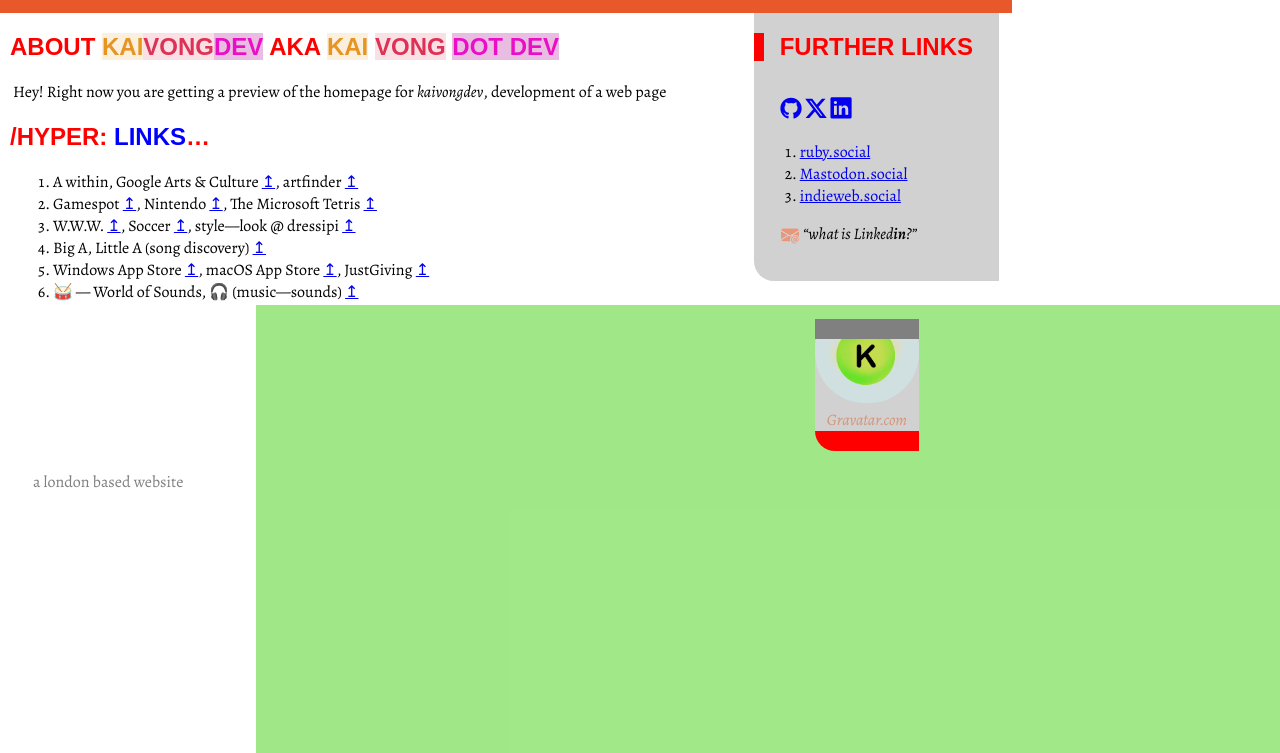
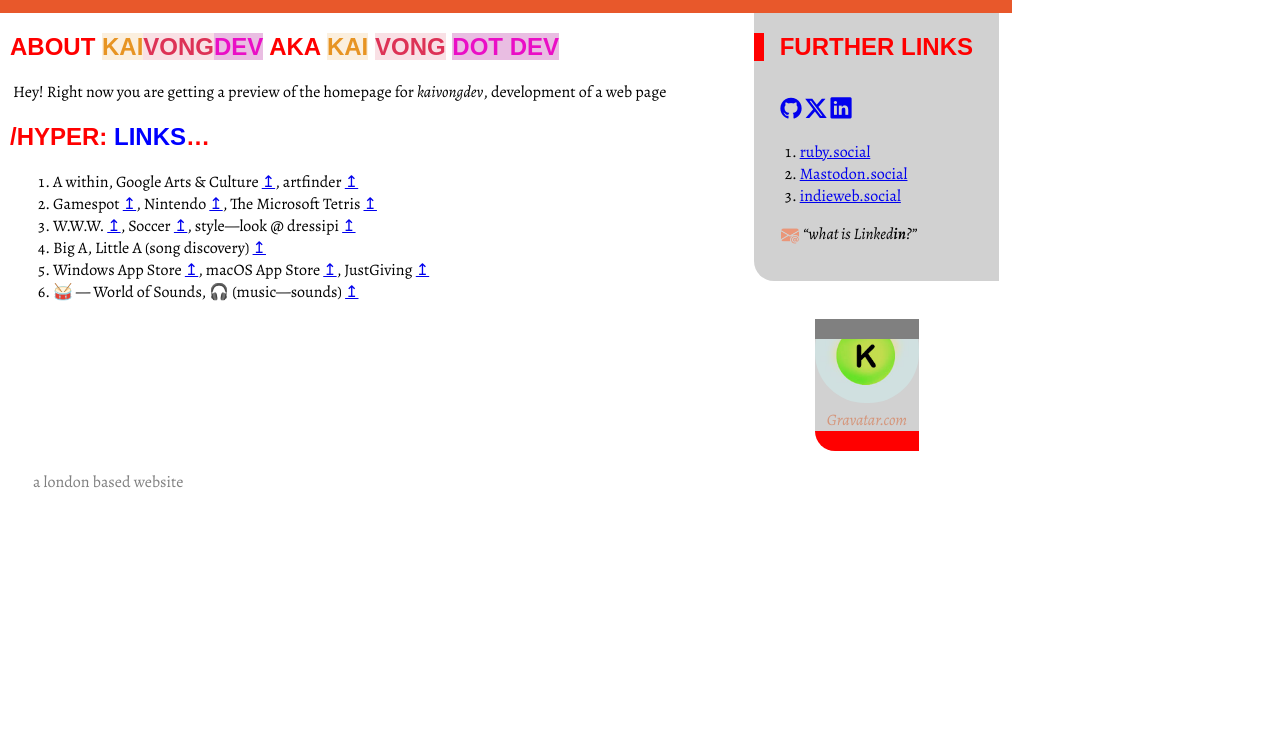
Before and after one commit to kaivongcom/kaivongcom.github.io, a PHP site: page / in a window 1280 px wide. Shown: the top 753 px of the page. After the commit the page ends 488 px from the top, so only its background shows below. Run offline with PHP 8.4, Linux system fonts and the light colour scheme.

Commit message:
edit footer

```diff
--- a/style-sheets/styles.css
+++ b/style-sheets/styles.css
@@ -1,8 +1,6 @@
 h2.headline2 .highlight1 { background-color: #FBEFDE; color: #E79423; }
 h2.headline2 .highlight2 { background-color: #F9E0E5; color: #DD3256; }
 h2.headline2 .highlight3 { background-color: #E9BDE2; color: #EA0EC6; }
-#footer:after {content:' '; width: 1024px; height: 600px;
-  background-color: rgba(96,216,56,0.6); display: block; position: absolute; right: 0; z-index: 1;  top: 305px; }
 .aside { z-index: 2; position: relative; }
 
 .emoji { font-variant-emoji: emoji; }
```
